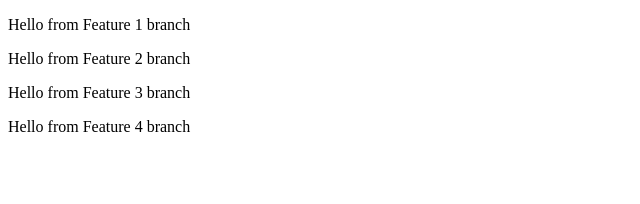
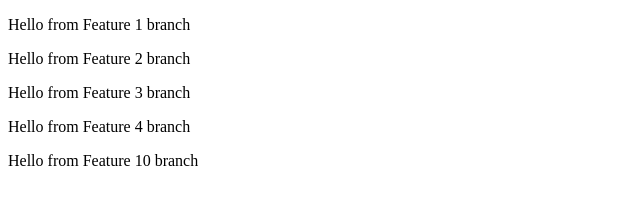
Before and after one commit to a8hok/git-session, a plain HTML site: page index.html in a window 1280 px wide. Shown: the whole page, without its empty margins (0-640 px from the left). Drawn offline with Linux system fonts and the light colour scheme.

Commit message:
[fearture2] aaded something

```diff
--- a/index.html
+++ b/index.html
@@ -10,5 +10,6 @@
     <p>Hello from Feature 2 branch</p>
     <p>Hello from Feature 3 branch</p>
     <p>Hello from Feature 4 branch</p>
+    <p>Hello from Feature 10 branch</p>
   </body>
 </html>
```
